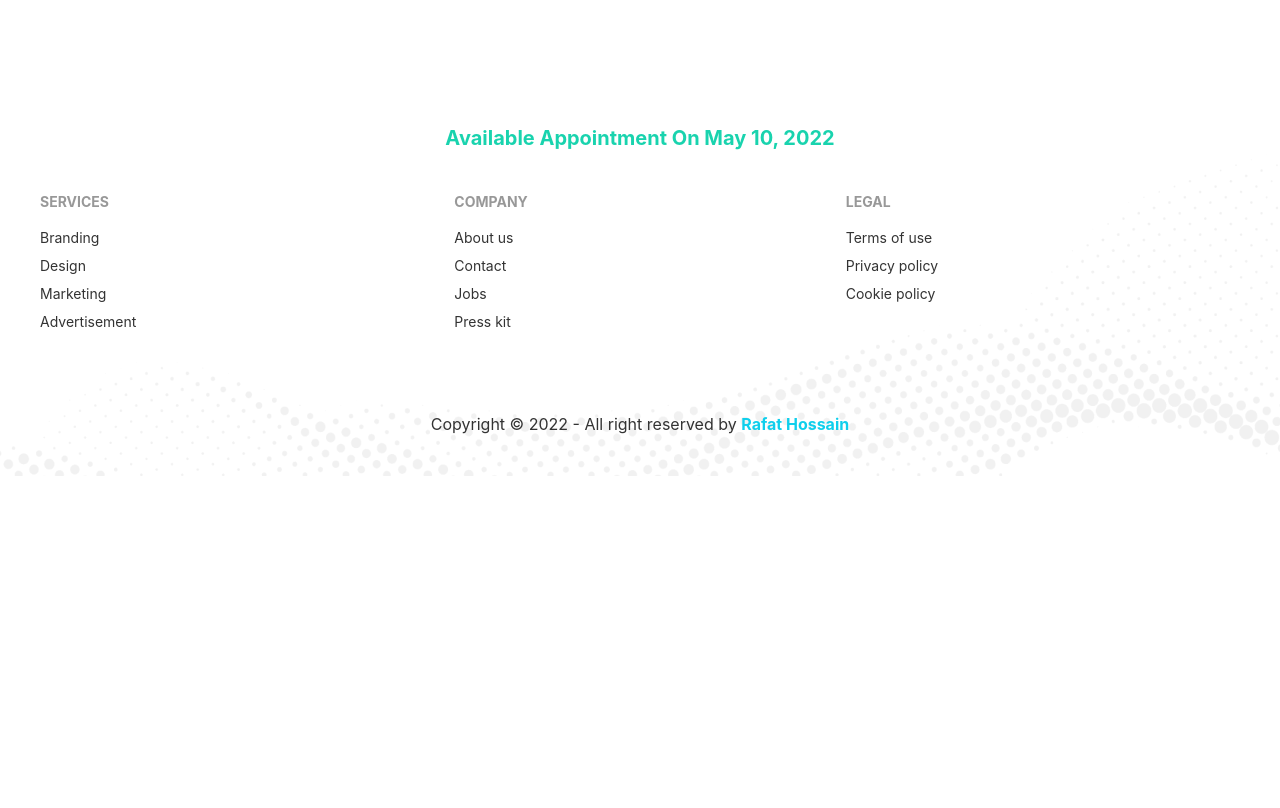
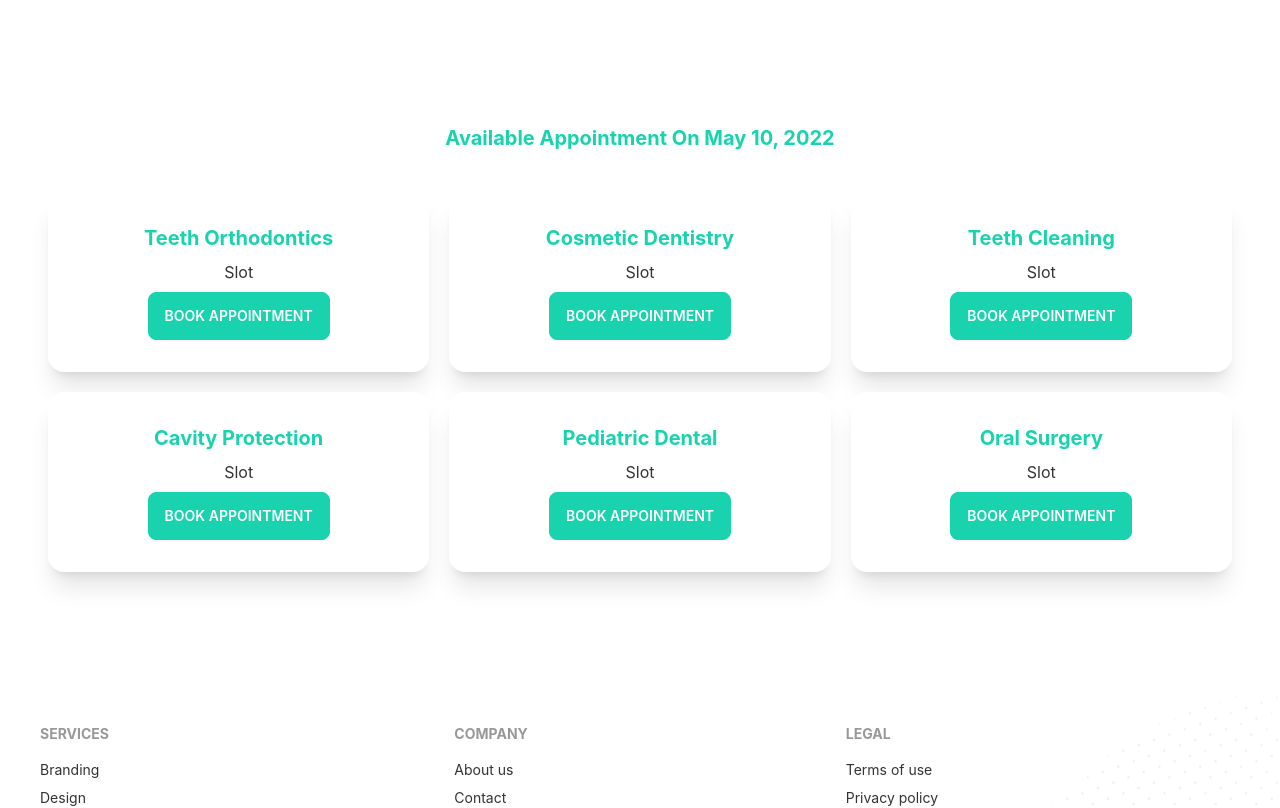
Before and after one commit to Rafat-Web-Developer/doctors-portal-client, a React (Create React App) app: page /appointment in a window 1280 px wide. Shown: the part 740-1548 px from the top of the page. Before the commit the page ends 1216 px from the top, so only its background shows below. Built offline with nearby package versions, Linux system fonts and the light colour scheme.

Commit message:
Create available appointment and design it

```diff
--- a/src/Pages/Appointment/Appointment.js
+++ b/src/Pages/Appointment/Appointment.js
@@ -7,7 +7,7 @@ const Appointment = () => {
   const [selectedDate, setSelectedDate] = useState(new Date());
   return (
     <div>
-      <main>
+      <main className="lg:px-12 md:px-12">
         <AppointmentBanner
           selectedDate={selectedDate}
           setSelectedDate={setSelectedDate}
--- a/src/Pages/Appointment/AvailableAppointment.js
+++ b/src/Pages/Appointment/AvailableAppointment.js
@@ -1,12 +1,26 @@
 import { format } from "date-fns";
-import React from "react";
+import React, { useEffect, useState } from "react";
+import Service from "./Service";
 
 const AvailableAppointment = ({ date }) => {
+  const [services, setServices] = useState([]);
+
+  useEffect(() => {
+    fetch("services.json")
+      .then((res) => res.json())
+      .then((data) => setServices(data));
+  }, []);
+
   return (
-    <section>
-      <h4 className="text-xl text-secondary font-bold text-center">
+    <section className="mb-28">
+      <h4 className="text-xl text-secondary font-bold text-center mb-10">
         Available Appointment On {format(date, "PP")}
       </h4>
+      <div className="grid grid-cols-1 md:grid-cols-2 lg:grid-cols-3 gap-5">
+        {services.map((service) => (
+          <Service key={service._id} service={service}></Service>
+        ))}
+      </div>
     </section>
   );
 };
--- /dev/null
+++ b/src/Pages/Appointment/Service.js
@@ -0,0 +1,18 @@
+import React from "react";
+
+const Service = ({ service }) => {
+  const { name, slot } = service;
+  return (
+    <div class="card lg:max-w-lg bg-base-100 shadow-xl">
+      <div class="card-body text-center">
+        <h2 class="text-secondary text-xl font-bold">{name}</h2>
+        <p>Slot</p>
+        <div class="card-actions justify-center">
+          <button class="btn btn-secondary text-white">Book Appointment</button>
+        </div>
+      </div>
+    </div>
+  );
+};
+
+export default Service;
```
